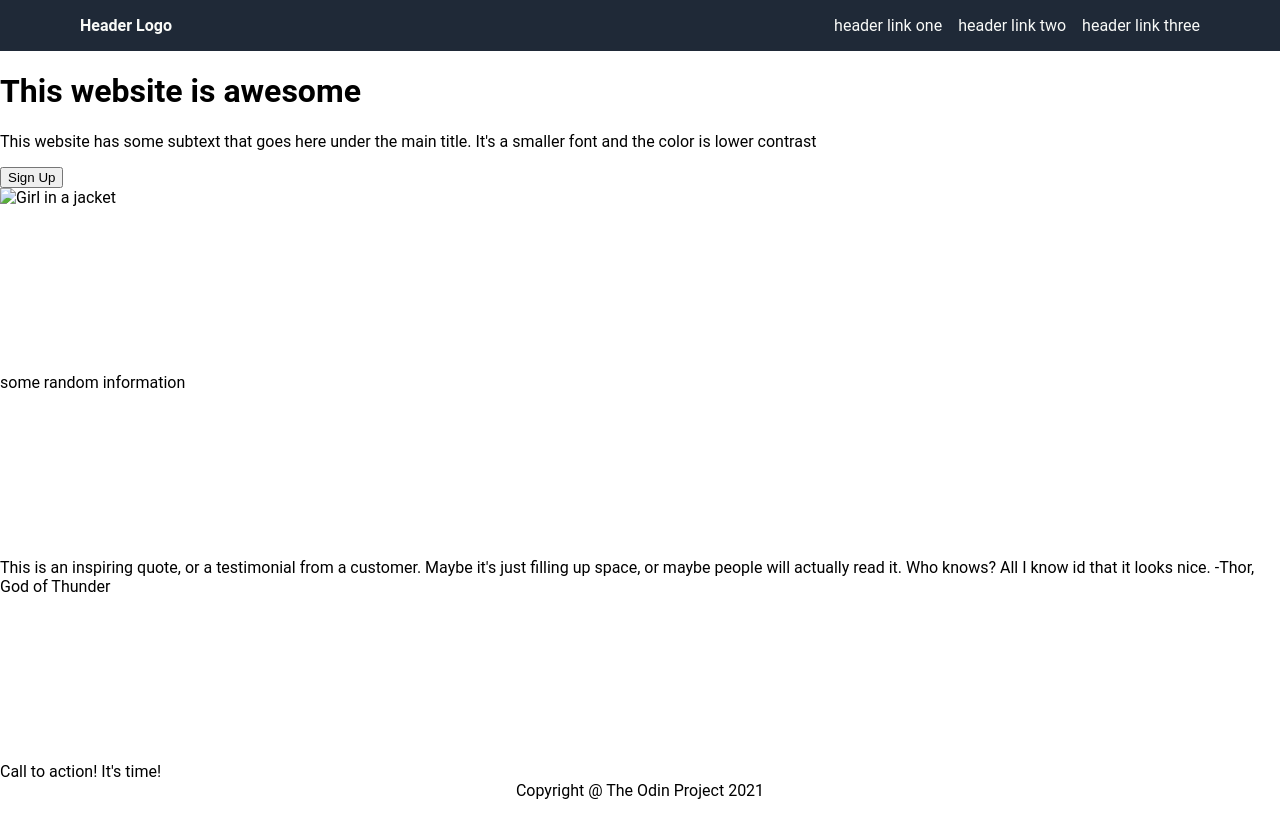
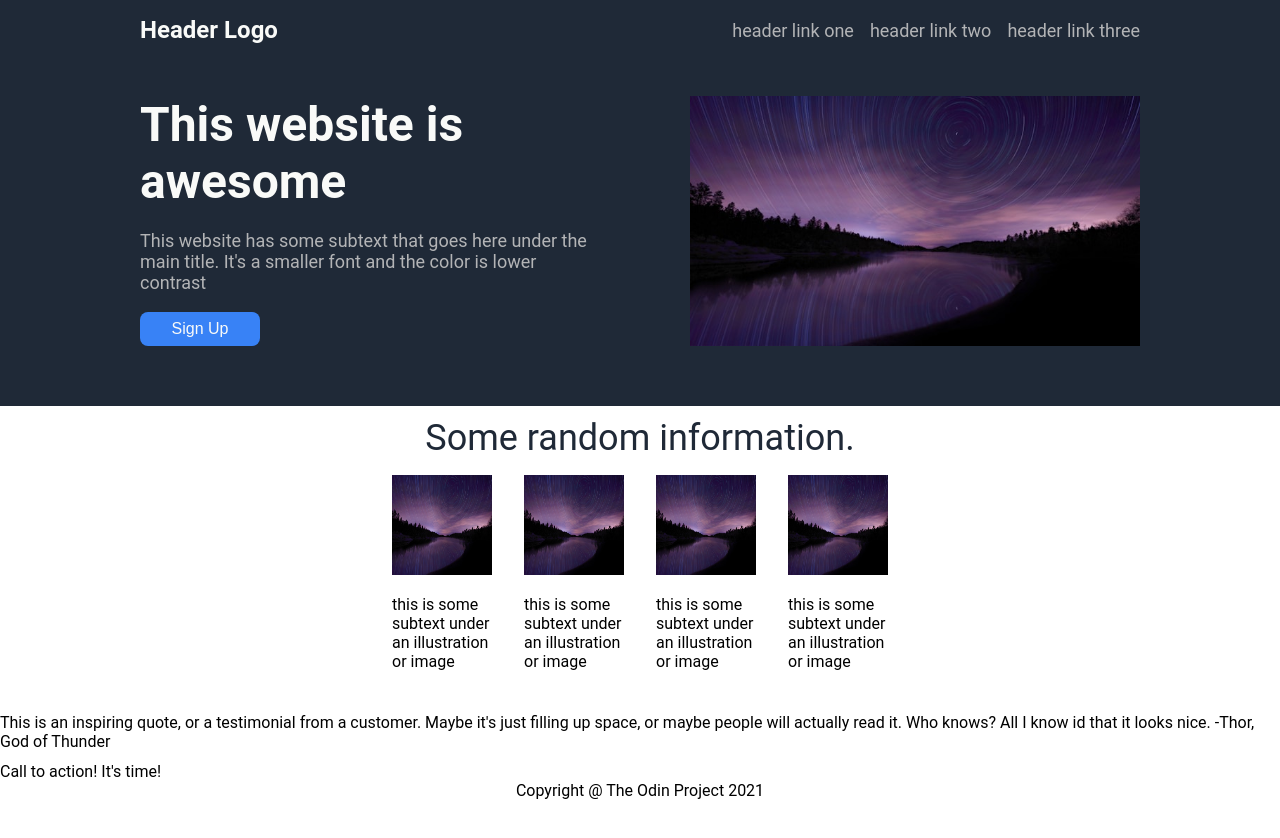
Before and after one commit to mlnguyendeveloper/landing-page, a plain HTML site: page index.html in a window 1280 px wide. Before the commit the page ends 800 px from the top, so only its background shows below. Drawn offline with Linux system fonts and the light colour scheme.

Commit message:
completed header section

```diff
--- a/index.html
+++ b/index.html
@@ -9,26 +9,52 @@
 <body>
 
     <div class="header">
+        <div class="header-content">
             <p class="header-text">Header Logo</p>
-
             <ul>
                 <li><a href="#">header link one</a></li>
                 <li><a href="#">header link two</a></li>
                 <li><a href="#">header link three</a></li>
             </ul>
         </div>
+    </div>
 
     <div class="body">
         <div class="section-one">
+            <div class="section-one-content">
                 <div class="hero-main">
                     <h1>This website is awesome</h1>
                     <p class="subtext">This website has some subtext that goes here under the main title. It's a smaller font and the color is lower contrast</p>
-                <button>Sign Up</button>
+                    <button class="hero-btn">Sign Up</button>
                 </div>
-            <img src="img_girl.jpg" alt="Girl in a jacket" width="500" height="600">
+                <img src="images/purple-sky.jpg" alt="Purple Sky" width="450" height="250">
+            </div>
             </div>
         <div class="section-two">
-            some random information
+            <div class="section-two-content">
+                <div class="section-two-header">Some random information.</div>
+                <div class="section-two-cards">
+                    <div class="card">
+                        <img src="images/purple-sky.jpg" alt="Purple Sky" width="100" height="100">
+                        <p>this is some subtext under an illustration or image</p>
+                    </div>
+
+                    <div class="card">
+                        <img src="images/purple-sky.jpg" alt="Purple Sky" width="100" height="100">
+                        <p>this is some subtext under an illustration or image</p>
+                    </div>
+
+                    <div class="card">
+                        <img src="images/purple-sky.jpg" alt="Purple Sky" width="100" height="100">
+                        <p>this is some subtext under an illustration or image</p>
+                    </div>
+
+                    <div class="card">
+                        <img src="images/purple-sky.jpg" alt="Purple Sky" width="100" height="100">
+                        <p>this is some subtext under an illustration or image</p>
+                    </div>
+                </div>
+            </div>
         </div>
         <div class="section-three">
             This is an inspiring quote, or a testimonial from a customer. Maybe it's just filling up space, or maybe people will actually read it. Who knows? All I know id that it looks nice.
--- a/styles.css
+++ b/styles.css
@@ -1,16 +1,27 @@
+html{
+    overflow-x: hidden;
+}
+
 .header {
     background-color: #1F2937;
     color: #F9FAF8;
     margin: 0px;
     display: flex;
+    justify-content: center;
+    padding: 16px 100px;
+}
+.header-content {
+    display: flex;
+    align-items: center;
     justify-content: space-between;
-    padding: 16px 80px;
+    width: 1000px;
 }
 
 .header-text {
     margin: 0;
     padding: 0;
     font-weight: bold;
+    font-size: 24px;
 }
 
 ul {
@@ -22,8 +33,9 @@ ul {
 
 a {
     text-decoration: none;
-    color: #F9FAF8;
+    color: #b3b4b6;
     margin: 0px 0px 0px 16px;
+    font-size: 18px;
 }
 
 body {
@@ -34,6 +46,7 @@ body {
     display: flex;
     flex-direction: column;
     justify-content: space-between;
+    padding-bottom: 58px;
 }
 
 .body {
@@ -43,6 +56,76 @@ body {
     flex: 1;
 }
 
+.section-one {
+    display: flex;
+    justify-content: center;
+    padding: 36px 100px 60px 100px;
+    margin: 0px;
+    background-color: #1F2937;
+    color: #F9FAF8;
+}
+
+.section-one-content {
+    display: flex;
+    justify-content: space-between;
+    margin: 0px;
+    width: 1000px;
+}
+
+.hero-main {
+    max-width: 450px;
+    max-height: 300px;
+    padding: 0px 0px;
+    margin: 0px 50px 0px 0px;
+    display: flex;
+    flex-direction: column;
+    justify-content: space-between;
+}
+
+.hero-main h1 {
+    margin: 0px;
+    padding: 0px;
+    font-size: 48px;
+    color: #F9FAF8;
+    font-weight: 900px;
+}
+
+.hero-btn {
+    background-color: #3882F6;
+    color: #F9FAF8;
+    border-radius: 8px;
+    border: none;
+    text-align: center;
+    padding: 8px;
+    font-size: 16px;
+    width: 120px;
+}
+.subtext {
+    font-size: 18px;
+    color: #b3b4b6;
+}
+
+.section-two-content {
+    display: flex;
+    flex-direction: column;
+    align-items: center;
+}
+.section-two-header {
+    font-size: 36px;
+    color: #1F2937;
+    font-weight: 900px;
+}
+
+.section-two-cards {
+    display: flex;
+    justify-content: center;
+}
+
+.card {
+    width: 100px;
+    margin: 16px;
+}
+
 .footer {
     display: flex;
     justify-content: center;
```
Also changed, not shown: images/purple-sky.jpg (added). Lines whose indentation alone changed are shown as unchanged.
